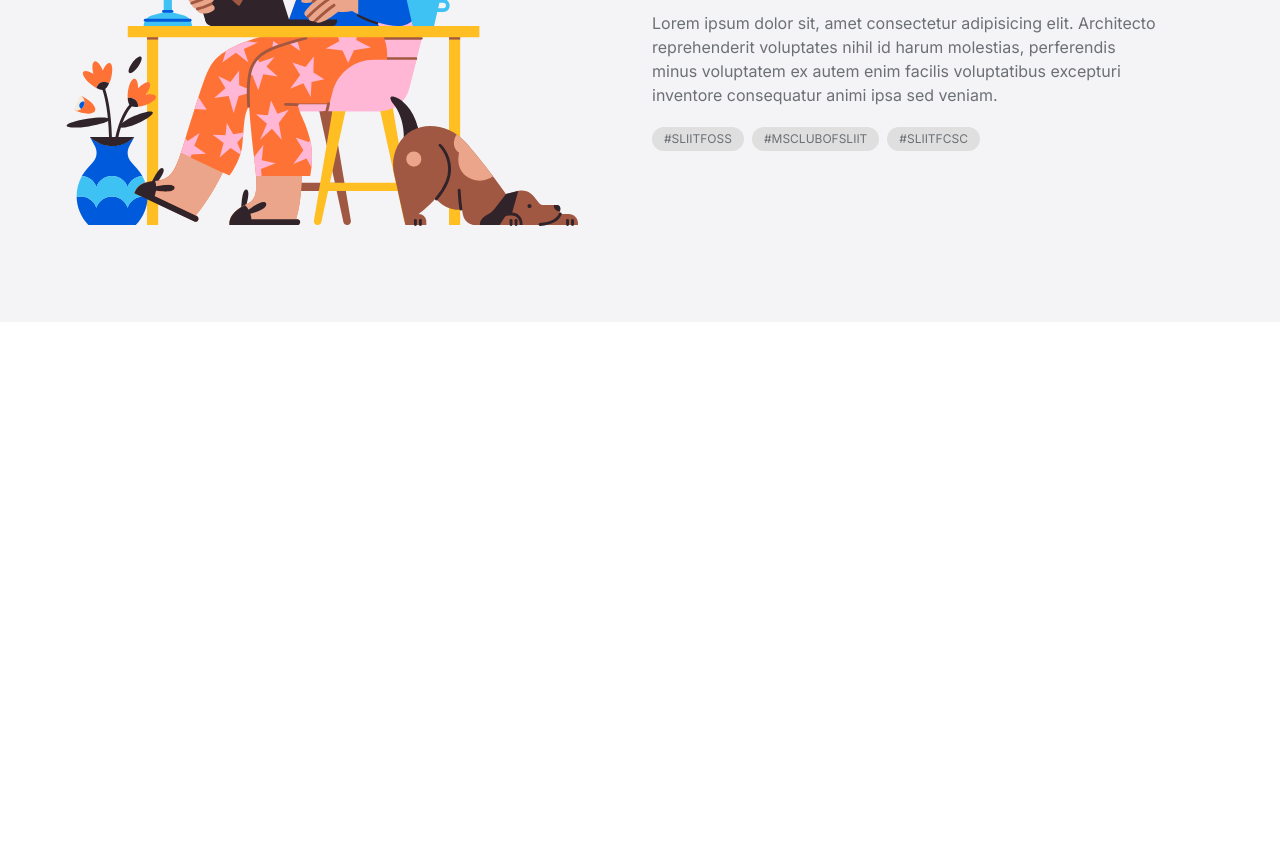
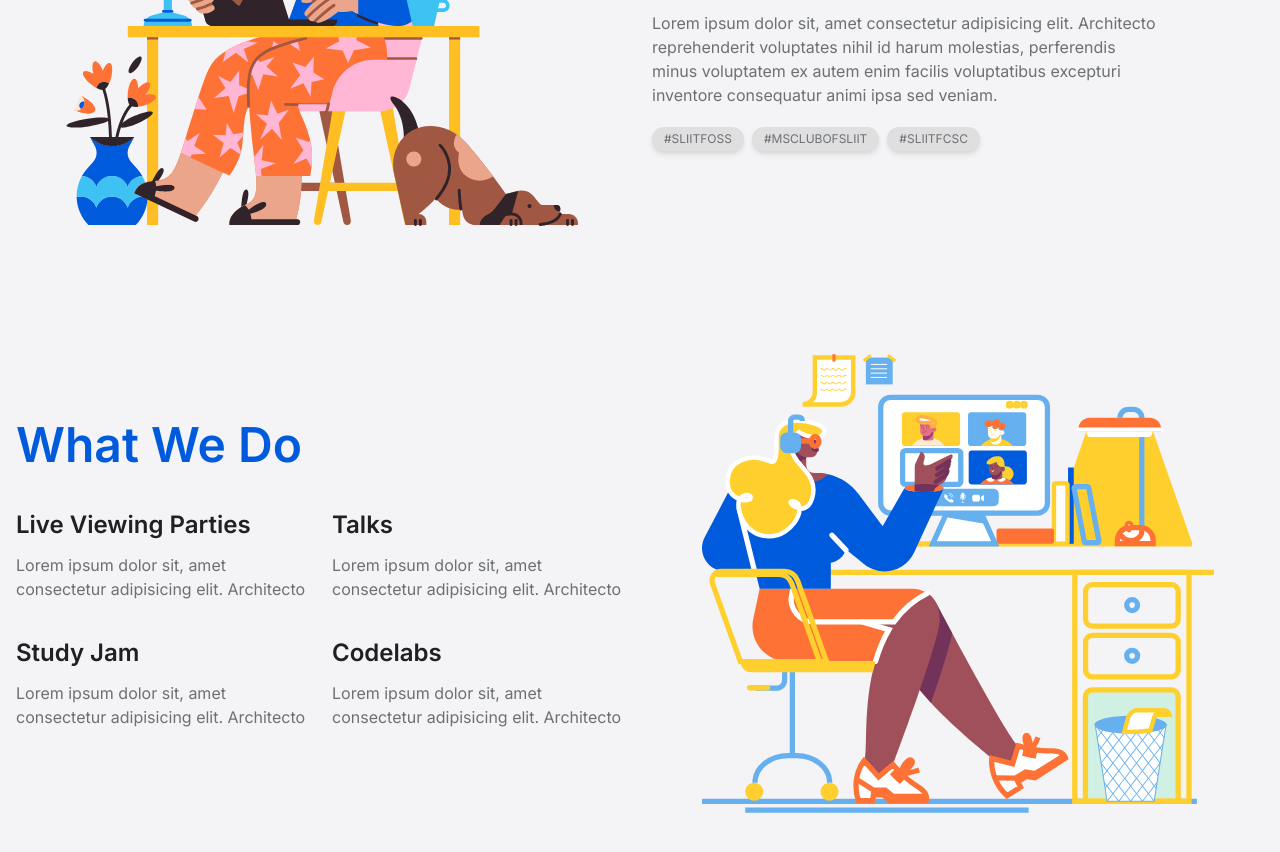
Before and after one commit to sliit-foss/rsvp-frontend, a Next.js app: page / in a window 1280 px wide. Shown: the part 1000-1852 px from the top of the page. Before the commit the page ends 1322 px from the top, so only its background shows below. Built offline with nearby package versions, Linux system fonts and the light colour scheme.

Commit message:
'What We Do' section added (#22)
* navbar minor changes added

* add make better things section

* What we do section added

```diff
--- a/components/Navbar.tsx
+++ b/components/Navbar.tsx
@@ -26,7 +26,12 @@ const Navbar = () => {
           <div className='sm:h-20 h-14 sm:w-32 w-16 flex items-center'>
             <Link href='/'>
               <a>
-                <Image src={foss_dark} alt='foss logo' layout='intrinsic' />
+                <Image
+                  src={foss_dark}
+                  alt='foss logo'
+                  layout='intrinsic'
+                  quality={90}
+                />
               </a>
             </Link>
           </div>
@@ -83,7 +88,12 @@ const Navbar = () => {
               )}
             </div>
             <div className='h-32 w-48 flex items-center mb-5'>
-              <Image src={foss_light} alt='foss logo' layout='intrinsic' />
+              <Image
+                src={foss_light}
+                alt='foss logo'
+                layout='intrinsic'
+                quality={90}
+              />
             </div>
             <ul className='flex flex-col items-center justify-center space-y-6'>
               <li
--- /dev/null
+++ b/modules/HomePage/WhatWeDo.tsx
@@ -0,0 +1,66 @@
+import Image from 'next/image'
+import Container from '../../components/Layout/Container'
+
+import whatWeDo from '../../public/what-we-do.svg'
+
+const WhatWeDo = () => {
+  return (
+    <Container>
+      <section className='grid grid-cols-1 grid-rows-1 md:grid-cols-2 gap-6 md:pb-24 pb-16'>
+        <div className='md:col-span-1 md:col-start-2 md:col-end-3 md:row-start-1 flex items-center justify-center max-w-lg lg:w-auto sm:w-80 w-64 mx-auto my-8'>
+          <Image
+            src={whatWeDo}
+            alt='foss logo'
+            layout='intrinsic'
+            quality={90}
+          />
+        </div>
+        <div className='md:col-span-1 md:col-start-1 md:col-end-2 md:row-start-1 flex flex-col justify-center items-center md:items-start'>
+          <h2 className='text-4xl sm:text-5xl font-bold text-blue md:text-left text-center leading-snug mb-10'>
+            What We Do
+          </h2>
+          <div className='grid grid-rows-1 grid-cols-1 sm:grid-rows-2 sm:grid-cols-2 gap-5'>
+            <div className='max-w-xs mb-4'>
+              <h4 className='font-semibold text-xl sm:text-2xl text-center md:text-left mb-3'>
+                Live Viewing Parties
+              </h4>
+              <p className='text-gray-default text-center md:text-left'>
+                Lorem ipsum dolor sit, amet consectetur adipisicing elit.
+                Architecto
+              </p>
+            </div>
+            <div className='max-w-xs mb-4'>
+              <h4 className='font-semibold text-xl sm:text-2xl text-center md:text-left mb-3'>
+                Talks
+              </h4>
+              <p className='text-gray-default text-center md:text-left'>
+                Lorem ipsum dolor sit, amet consectetur adipisicing elit.
+                Architecto
+              </p>
+            </div>
+            <div className='max-w-xs mb-4'>
+              <h4 className='font-semibold text-xl sm:text-2xl text-center md:text-left mb-3'>
+                Study Jam
+              </h4>
+              <p className='text-gray-default text-center md:text-left'>
+                Lorem ipsum dolor sit, amet consectetur adipisicing elit.
+                Architecto
+              </p>
+            </div>
+            <div className='max-w-xs mb-4'>
+              <h4 className='font-semibold text-xl sm:text-2xl text-center md:text-left mb-3'>
+                Codelabs
+              </h4>
+              <p className='text-gray-default text-center md:text-left'>
+                Lorem ipsum dolor sit, amet consectetur adipisicing elit.
+                Architecto
+              </p>
+            </div>
+          </div>
+        </div>
+      </section>
+    </Container>
+  )
+}
+
+export default WhatWeDo
--- a/modules/HomePage/hero.tsx
+++ b/modules/HomePage/hero.tsx
@@ -25,10 +25,10 @@ const HeroSection = () => {
             </h1>
             <div className='inline-flex items-center space-x-2'>
               <p className='font-medium'>Programming</p>
-              <div className='text-gray-default text-xs sm:text-base bg-gray-light py-1 px-3 rounded-2xl'>
+              <div className='text-gray-default text-xs sm:text-base bg-gray-light py-1 px-3 rounded-2xl shadow-md'>
                 #JavaScript
               </div>
-              <div className='text-gray-default text-xs sm:text-base bg-gray-light py-1 px-3 rounded-2xl'>
+              <div className='text-gray-default text-xs sm:text-base bg-gray-light py-1 px-3 rounded-2xl shadow-md'>
                 #SLIITFOSS
               </div>
             </div>
--- a/modules/HomePage/makeGoodThings.tsx
+++ b/modules/HomePage/makeGoodThings.tsx
@@ -7,12 +7,17 @@ import makeGoodThings from '../../public/make-good-things.svg'
 const MakeGoodThings = () => {
   return (
     <Container>
+
       <section className='grid grid-cols-1 grid-rows-1 md:grid-cols-2 gap-6 py-16'>
+
         <div className='md:col-span-1 flex items-center justify-center max-w-lg lg:w-auto sm:w-80 w-64 mx-auto my-8'>
           <Image
             src={makeGoodThings}
             alt='make good things'
             layout='intrinsic'
+
+            quality={90}
+
           />
         </div>
         <div className='md:col-span-1 flex flex-col justify-center'>
@@ -26,13 +31,15 @@ const MakeGoodThings = () => {
             consequatur animi ipsa sed veniam.
           </p>
           <div className='inline-flex justify-center md:justify-start space-x-2'>
-            <div className='text-gray-default text-xs bg-gray-light py-1 px-3 rounded-2xl'>
+
+            <div className='text-gray-default text-xs bg-gray-light py-1 px-3 rounded-2xl shadow-md'>
               #SLIITFOSS
             </div>
-            <div className='text-gray-default text-xs bg-gray-light py-1 px-3 rounded-2xl'>
+            <div className='text-gray-default text-xs bg-gray-light py-1 px-3 rounded-2xl shadow-md'>
               #MSCLUBOFSLIIT
             </div>
-            <div className='text-gray-default text-xs bg-gray-light py-1 px-3 rounded-2xl'>
+            <div className='text-gray-default text-xs bg-gray-light py-1 px-3 rounded-2xl shadow-md'>
+
               #SLIITFCSC
             </div>
           </div>
--- a/pages/index.tsx
+++ b/pages/index.tsx
@@ -5,12 +5,18 @@ import Navbar from '../components/Navbar'
 import HeroSection from '../modules/HomePage/hero'
 import MakeGoodThings from '../modules/HomePage/makeGoodThings'
 
+import WhatWeDo from '../modules/HomePage/WhatWeDo'
+
+
 const Homepage = () => {
   return (
     <Layout title='Home'>
       <Navbar />
       <HeroSection />
       <MakeGoodThings />
+
+      <WhatWeDo />
+
     </Layout>
   )
 }
```
